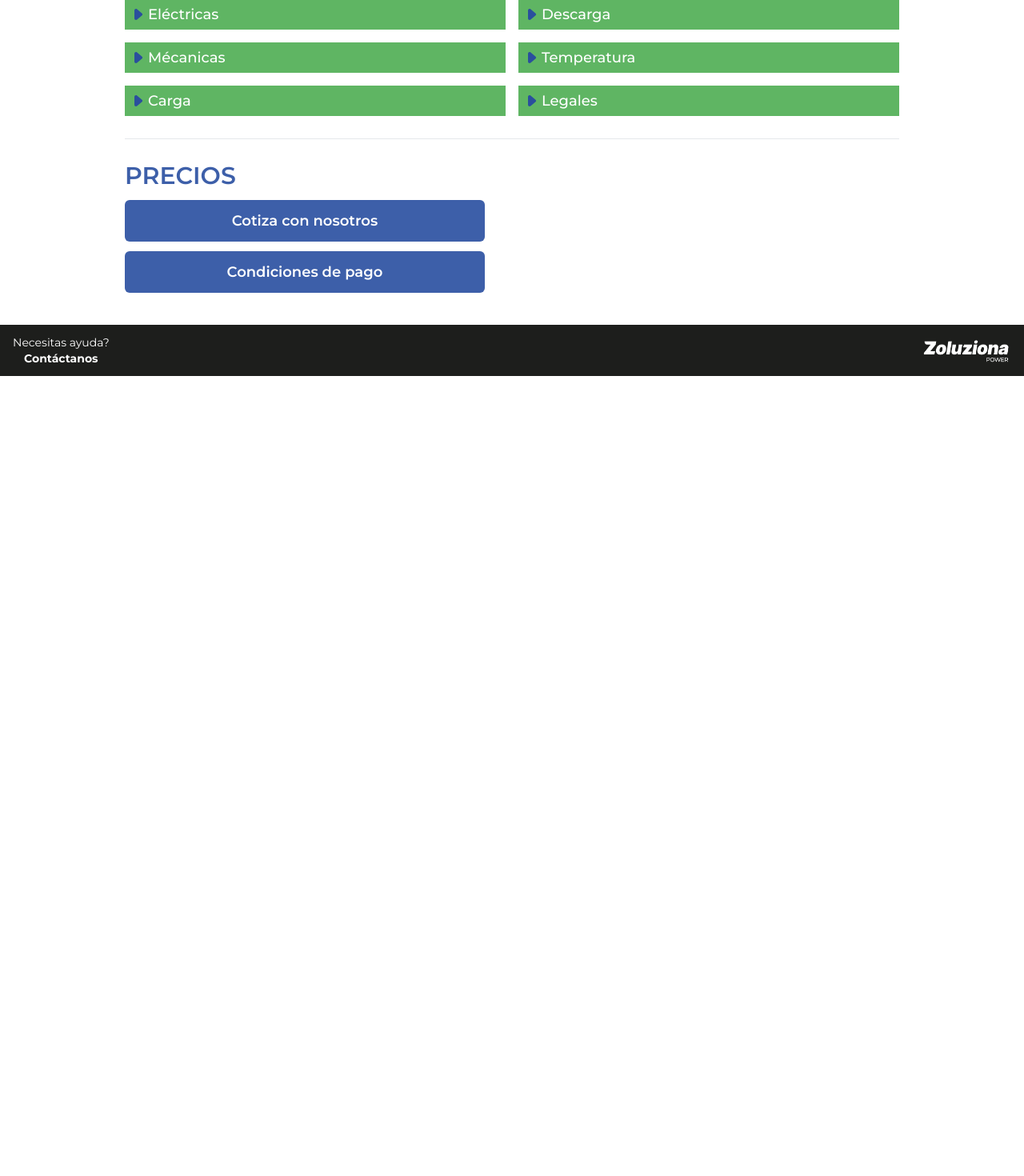
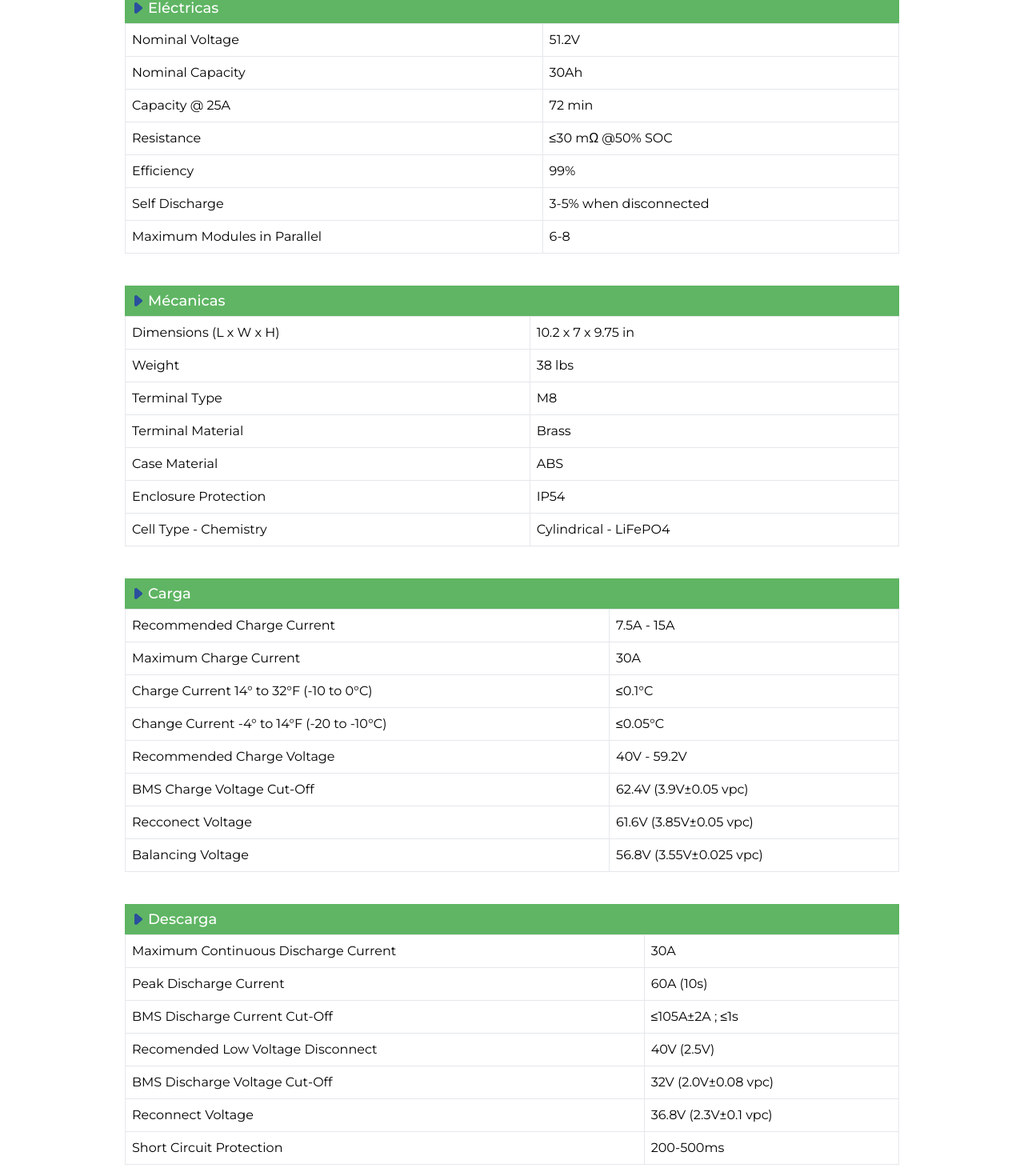
Before and after one commit to aencardenas/zoluziona-front, a React (Vite) app: page /product in a window 1280 px wide. Shown: the part 1123-2593 px from the top of the page at 80% size. Before the commit the page ends 1593 px from the top, so only its background shows below. Built offline with nearby package versions, Linux system fonts and the light colour scheme.

Commit message:
feat: tables of product especifications created, missing styles and good practices. TableElectricalEsp created, here we generate the tables. ProductEspecifications component out of use

```diff
--- a/src/App.jsx
+++ b/src/App.jsx
@@ -2,7 +2,7 @@ import { createBrowserRouter, RouterProvider } from "react-router-dom"
 import Home from "./pages/Home";
 import Product from "./pages/Product";
 import Contact from "./pages/Contact";
-import MenuMobile from "./utils/MenuMobile";
+import Table from "./pages/Table";
 
 function App() {
 
@@ -11,7 +11,6 @@ function App() {
     { path: '/home', element: <Home /> },
     { path: '/product', element: <Product /> },
     { path: '/contact', element: <Contact /> },
-    { path: '/menu', element: <MenuMobile /> }
 
   ])
   return (
--- a/src/components/ContactForm.jsx
+++ b/src/components/ContactForm.jsx
@@ -34,7 +34,7 @@ export default function Form() {
           ></textarea>
         </div>
 
-        <button type="submit" className="bg-green-34 text-white font-semibold lg:text-xl w-32 h-11 lg:w-40 lg:h-14 rounded-md text-base self-center shadow-xl mt-3">Enviar</button>
+        <button type="submit" className="bg-green-34 text-white font-semibold lg:text-xl w-32 h-11 lg:w-40 lg:h-14 rounded-md text-base self-center shadow-xl mt-3 hover:bg-green-28">Enviar</button>
       </form>
     </>
   );
--- a/src/components/ProductEspecifications.jsx
+++ b/src/components/ProductEspecifications.jsx
@@ -5,6 +5,7 @@ export default function ProductEspecifications() {
     ["Eléctricas", "Mécanicas", "Carga"],
     ["Descarga", "Temperatura", "Legales"],
   ];
+
   return (
     <>
       <div className="flex flex-col gap-4 mt-2 lg:flex-row">
--- /dev/null
+++ b/src/data/especifications.json
@@ -0,0 +1,158 @@
+{
+    "electricalTable": [
+        {
+            "name": "Nominal Voltage",
+            "value": "51.2V"
+        },
+        {
+            "name": "Nominal Capacity",
+            "value": "30Ah"
+        },
+        {
+            "name": "Capacity @ 25A",
+            "value": "72 min"
+        },
+        {
+            "name": "Resistance",
+            "value": "≤30 mΩ @50% SOC"
+        },
+        {
+            "name": "Efficiency",
+            "value": "99%"
+        },
+        {
+            "name": "Self Discharge",
+            "value": "3-5% when disconnected"
+        },
+        {
+            "name": "Maximum Modules in Parallel",
+            "value": "6-8"
+        }
+    ],
+    "machanicalTable": [
+        {
+            "name": "Dimensions (L x W x H)",
+            "value": "10.2 x 7 x 9.75 in"
+        },
+        {
+            "name": "Weight",
+            "value": "38 lbs"
+        },
+        {
+            "name": "Terminal Type",
+            "value": "M8"
+        },
+        {
+            "name": "Terminal Material",
+            "value": "Brass"
+        },
+        {
+            "name": "Case Material",
+            "value": "ABS"
+        },
+        {
+            "name": "Enclosure Protection",
+            "value": "IP54"
+        },
+        {
+            "name": "Cell Type - Chemistry",
+            "value": "Cylindrical - LiFePO4"
+        }
+    ],
+    "temperatureTable": [
+        {
+            "name": "Discharge Temperature",
+            "value": "-4°F to 140°F (-20°C to 60°C)"
+        },
+        {
+            "name": "Charge Temperature",
+            "value": "32°F to 131°F (0°C to 60°C)"
+        },
+        {
+            "name": "Storage Temperature",
+            "value": "-32°F to 113°F (0°C to 45°C)"
+        },
+        {
+            "name": "BMS High Temperature Cut Off",
+            "value": "176°F (80 °C)"
+        },
+        {
+            "name": "Reconnect Temperature",
+            "value": "122°F (50 °C) ~ 140°F (60 °C)"
+        }
+    ],
+    "dischargeTable": [
+        {
+            "name": "Maximum Continuous Discharge Current",
+            "value": "30A"
+        },
+        {
+            "name": "Peak Discharge Current",
+            "value": "60A (10s)"
+        },
+        {
+            "name": "BMS Discharge Current Cut-Off",
+            "value": "≤105A±2A ; ≤1s"
+        },
+        {
+            "name": "Recomended Low Voltage Disconnect",
+            "value": "40V (2.5V)"
+        },
+        {
+            "name": "BMS Discharge Voltage Cut-Off",
+            "value": "32V (2.0V±0.08 vpc)"
+        },
+        {
+            "name": "Reconnect Voltage",
+            "value": "36.8V (2.3V±0.1 vpc)"
+        },
+        {
+            "name": "Short Circuit Protection",
+            "value": "200-500ms"
+        }
+    ],
+    "chargeTable": [
+        {
+            "name": "Recommended Charge Current",
+            "value": "7.5A - 15A"
+        },
+        {
+            "name": "Maximum Charge Current",
+            "value": "30A"
+        },
+        {
+            "name": "Charge Current 14° to 32°F (-10 to 0°C)",
+            "value": "≤0.1°C"
+        },
+        {
+            "name": "Change Current -4° to 14°F (-20 to -10°C)",
+            "value": "≤0.05°C"
+        },
+        {
+            "name": "Recommended Charge Voltage",
+            "value": "40V - 59.2V"
+        },
+        {
+            "name": "BMS Charge Voltage Cut-Off",
+            "value": "62.4V (3.9V±0.05 vpc)"
+        },
+        {
+            "name": "Recconect Voltage",
+            "value": "61.6V (3.85V±0.05 vpc)"
+        },
+        {
+            "name": "Balancing Voltage",
+            "value": "56.8V (3.55V±0.025 vpc)"
+        }
+    ],
+    "complianceTable": [
+        {
+            "name": "Certifications",
+            "value": "UN38.3 (Battery), UL1642, IEC62133 (Cells)"
+        },
+        {
+            "name": "Shipping clasisfication",
+            "value": "UN3480 - Class 9"
+        }
+    ]
+}
--- a/src/pages/Product.jsx
+++ b/src/pages/Product.jsx
@@ -2,9 +2,11 @@ import Header from "../utils/Header";
 import Line from "../utils/Line";
 import ProductInfo from "../components/ProductInfo";
 import ProductButton from "../utils/ProductButton";
-import ProductEspecifications from "../components/ProductEspecifications";
+/* import ProductEspecifications from "../components/ProductEspecifications"; */
+import TableElectricalEsp from "../utils/TableElectricalEspecifications";
 import Footer from "../utils/Footer";
 import batteryImage from "../assets/images/battery.png";
+
 
 export default function Product() {
   return (
@@ -48,7 +50,8 @@ export default function Product() {
           ESPECIFICACIONES
         </h2>
 
-        <ProductEspecifications />
+        {/* <ProductEspecifications /> */}
+        <TableElectricalEsp />
 
         <Line />
         <div className="flex flex-col gap-3 max-w-[450px]">
--- a/src/utils/ProductButton.jsx
+++ b/src/utils/ProductButton.jsx
@@ -1,6 +1,6 @@
 export default function ProductButton(props){
     return(
-        <button className="bg-blue-62 text-white font-semibold rounded-md py-3 px-5 text-lg">
+        <button className="bg-blue-62 text-white font-semibold rounded-md py-3 px-5 text-lg hover:bg-blue-85">
            {props.text}
         </button>
     );
--- /dev/null
+++ b/src/utils/TableElectricalEspecifications.jsx
@@ -0,0 +1,83 @@
+import {
+  useReactTable,
+  getCoreRowModel,
+  flexRender,
+} from "@tanstack/react-table";
+import data from "../data/especifications.json";
+import Especifications from "./Especifications";
+
+const useGenerateTable = (tableData, columns) => {
+  const table = useReactTable({
+    data: tableData,
+    columns,
+    getCoreRowModel: getCoreRowModel(),
+  });
+
+  const generateTable = () => (
+    <table className="w-full">
+      <tbody>
+        {table.getRowModel().rows.map((row) => (
+          <tr key={row.id}>
+            {row.getVisibleCells().map((cell) => (
+              <td key={cell.id} className="p-2 border">
+                {flexRender(cell.column.columnDef.cell, cell.getContext())}
+              </td>
+            ))}
+          </tr>
+        ))}
+      </tbody>
+    </table>
+  );
+
+  return generateTable;
+};
+
+const TableElectricalEsp = () => {
+  const columns = [
+    {
+      header: "Data",
+      accessorKey: "name",
+    },
+    {
+      header: "Value",
+      accessorKey: "value",
+    },
+  ];
+
+  const electricalTable = useGenerateTable(data.electricalTable, columns);
+  const mechanicalTable = useGenerateTable(data.machanicalTable, columns);
+  const temperatureTable = useGenerateTable(data.temperatureTable, columns);
+  const dischargeTable = useGenerateTable(data.dischargeTable, columns);
+  const chargeTable = useGenerateTable(data.chargeTable, columns);
+  const complianceTable = useGenerateTable(data.complianceTable, columns);
+
+
+  const especifictions = [
+    {especification: "Eléctricas", table: electricalTable},
+    {especification: "Mécanicas", table: mechanicalTable},
+    {especification: "Carga", table: chargeTable},
+    {especification: "Descarga", table: dischargeTable},
+    {especification: "Temperatura", table: temperatureTable},
+    {especification: "Legales", table: complianceTable},
+  ]
+
+  return (
+    <>
+        <div className="flex flex-col gap-10">
+            {
+                especifictions.map((item, i) => (
+                <div key={i} className="">
+                    <Especifications
+                    text = {item.especification}
+                    />
+                    {item.table()}
+                </div>
+                ))
+            }
+      </div>
+
+    </>
+  );
+};
+
+export default TableElectricalEsp;
```
